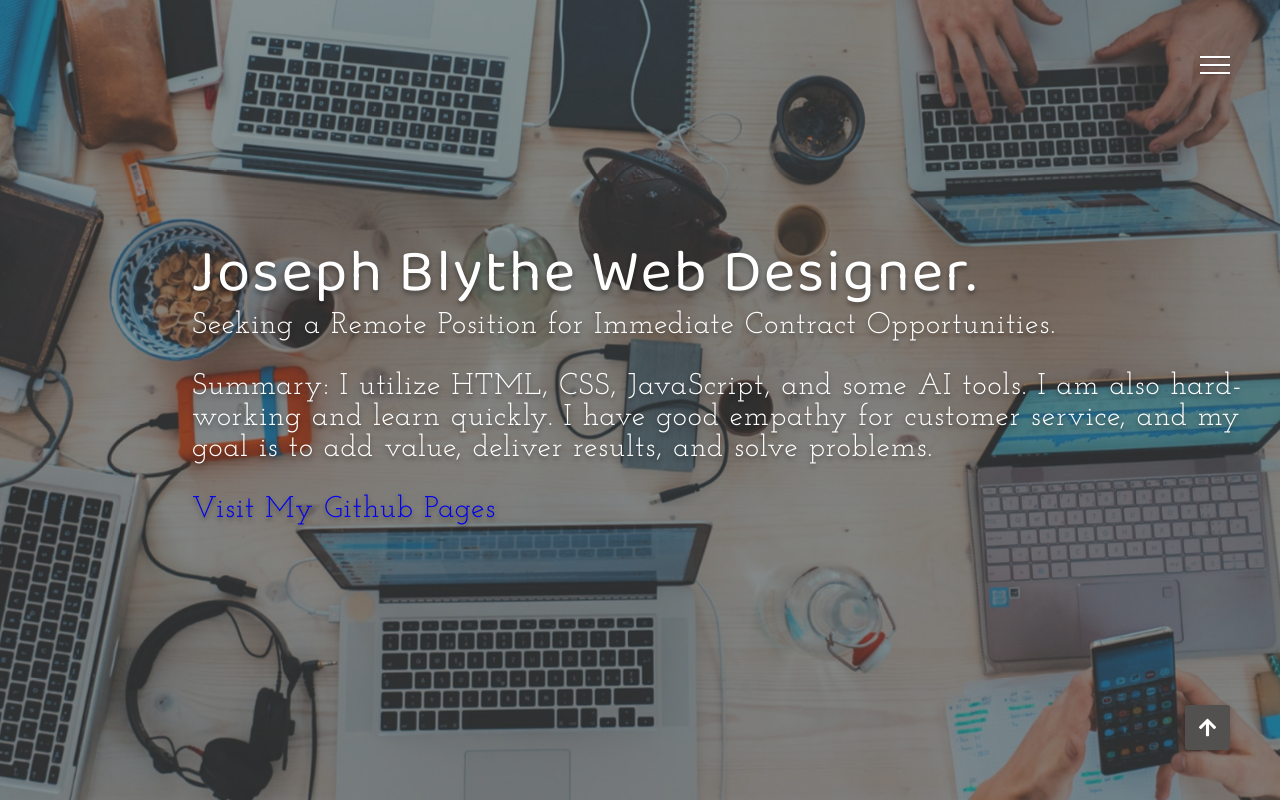
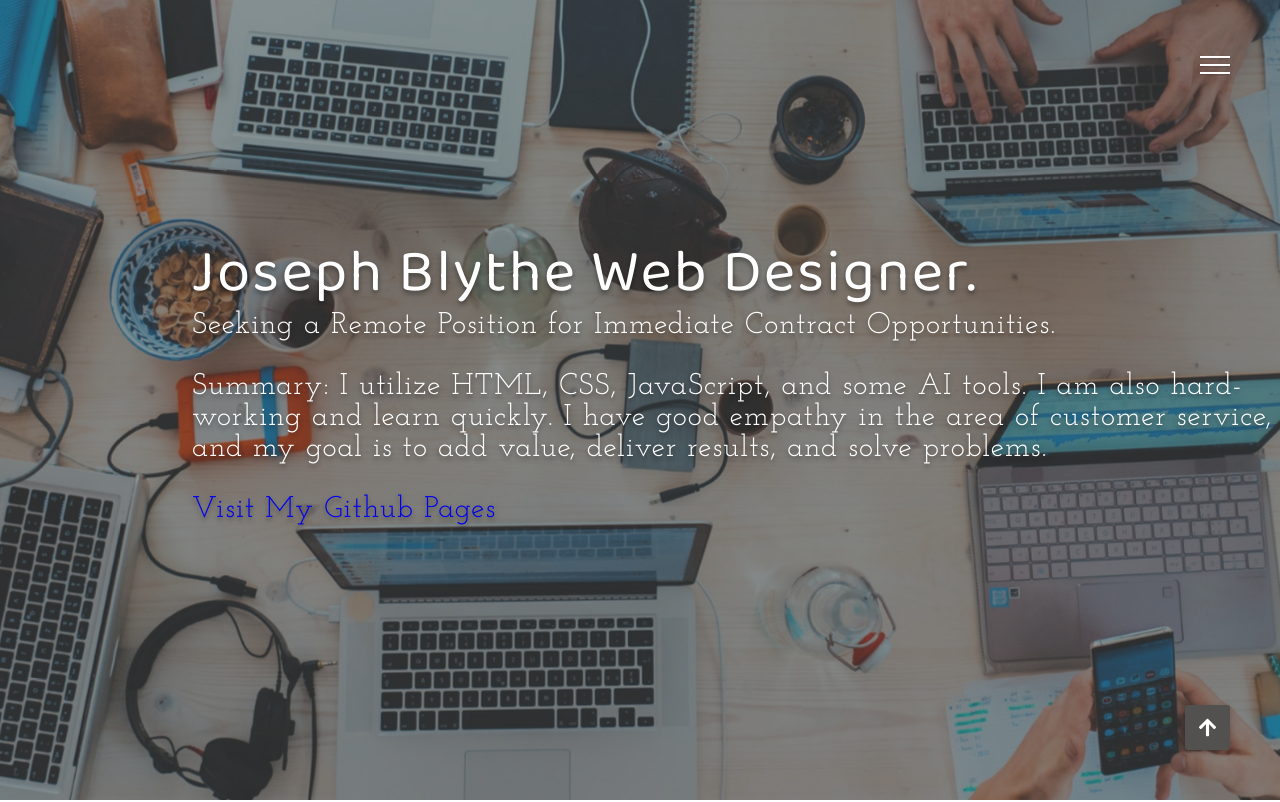
Before and after one commit to joeblyth2020/joeblyth2020.github.io-webdesignportfolio, a plain HTML site: page index.html in a window 1280 px wide. Shown: the top 802 px of the page. Drawn offline with nearby package versions, Linux system fonts and the light colour scheme; a script that the page names is missing; a web font is replaced by a local one.

Commit message:
Add files via upload

```diff
--- a/index.html
+++ b/index.html
@@ -67,7 +67,7 @@
           <h1>Joseph Blythe Web Designer.</h1>
           <p>Seeking a Remote Position for Immediate Contract Opportunities.</p>
           <p>Summary: I utilize HTML, CSS, JavaScript, and some AI tools. I am also hard-working and learn quickly.
-            I have good empathy for customer service, and my goal is to add value, deliver results, and solve problems.</p>
+            I have good empathy in the area of customer service, and my goal is to add value, deliver results, and solve problems.</p>
           <p><a href="https://github.com/joeblyth2020?tab=repositories">Visit My Github Pages</a></p>
         </div>
       </header>
```
